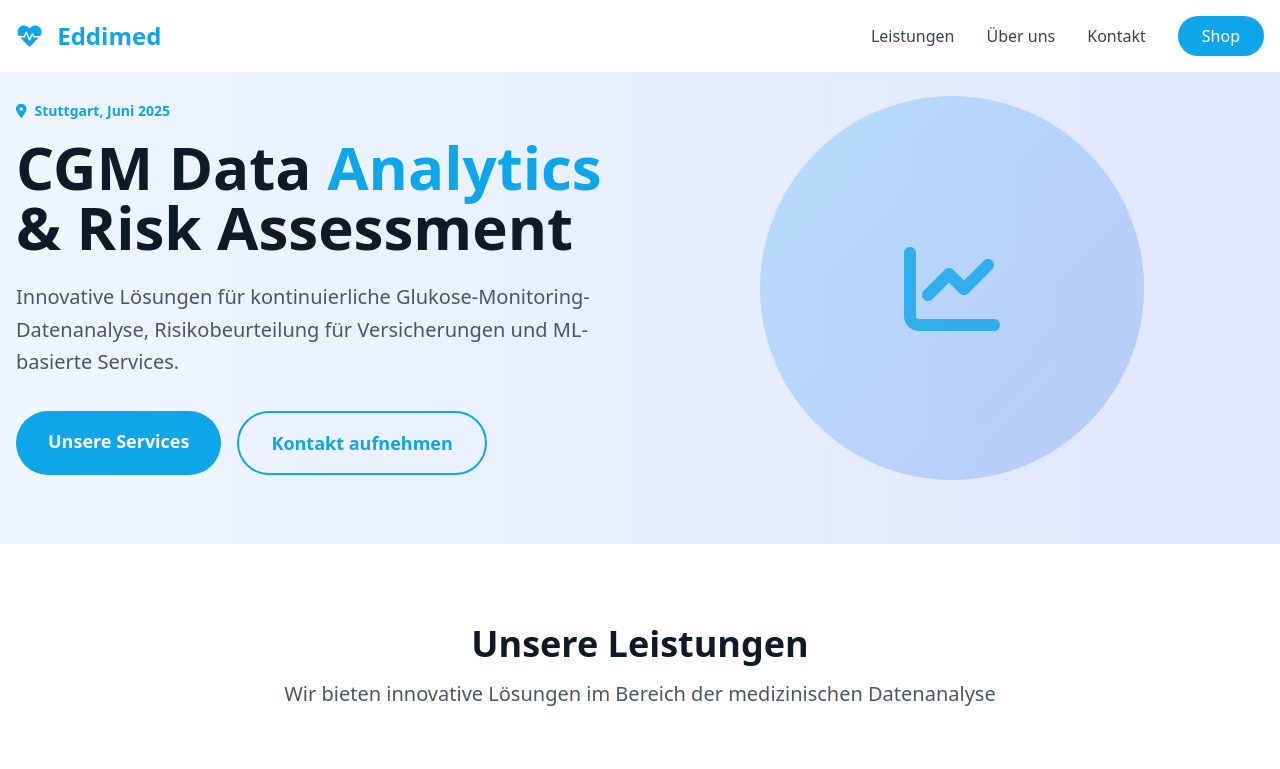
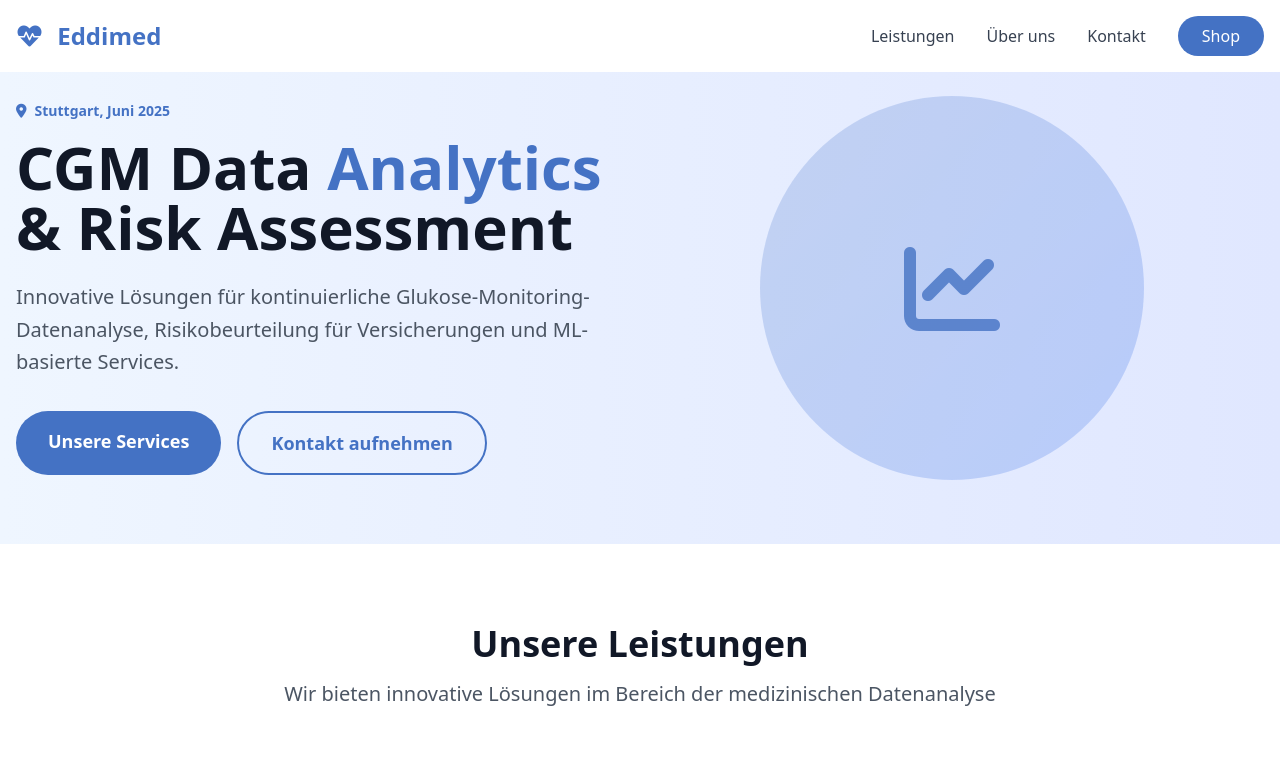
Before and after one commit to Eddimed/eddimed_webpage, a plain HTML site: page index.html in a window 1280 px wide. Shown: the top 769 px of the page. Drawn offline with nearby package versions, Linux system fonts and the light colour scheme.

Commit message:
fix: adjust color scheme, openstreetmap link to Stuttgart

```diff
--- a/index.html
+++ b/index.html
@@ -11,9 +11,9 @@
             theme: {
                 extend: {
                     colors: {
-                        primary: '#0ea5e9',
-                        secondary: '#64748b',
-                        accent: '#10b981'
+                        primary: '#4472c4',
+                        secondary: '#ffd800',
+                        accent: '#ff0000'
                     }
                 }
             }
@@ -53,7 +53,7 @@
                 <div class="lg:w-1/2 mb-12 lg:mb-0">
                     <div class="text-sm text-primary font-semibold mb-4 flex items-center">
                         <i class="fas fa-map-marker-alt mr-2"></i>
-                        Stuttgart, Juni 2025
+                        <a href="https://www.openstreetmap.org/relation/2793104">Stuttgart</a>, Juni 2025
                     </div>
                     <h1 class="text-5xl lg:text-6xl font-bold text-gray-900 mb-6 leading-tight">
                         CGM Data
```
